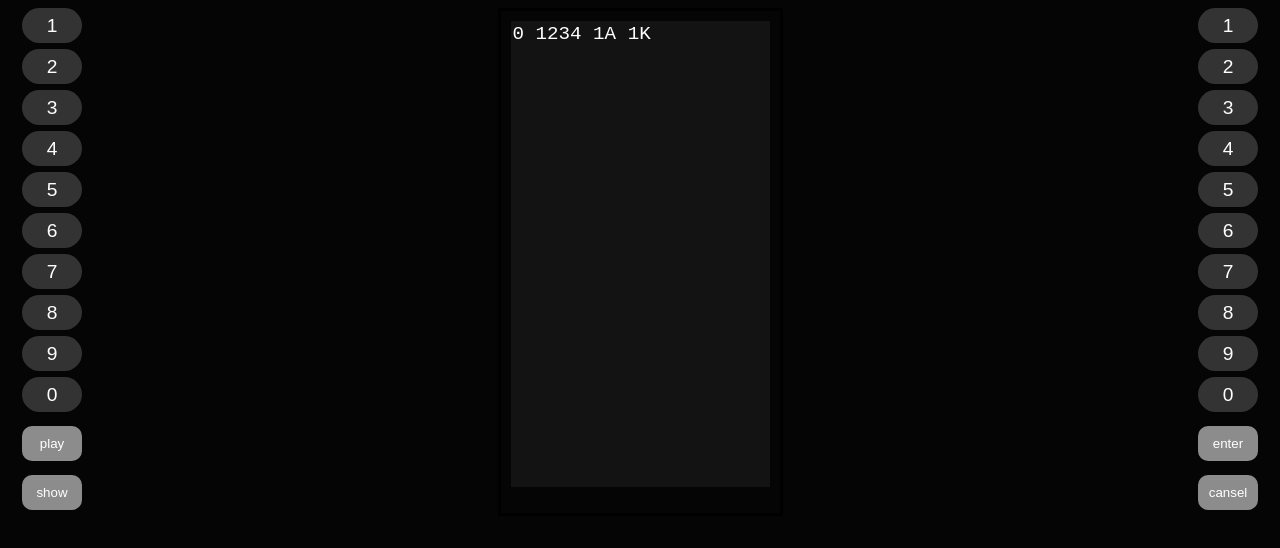
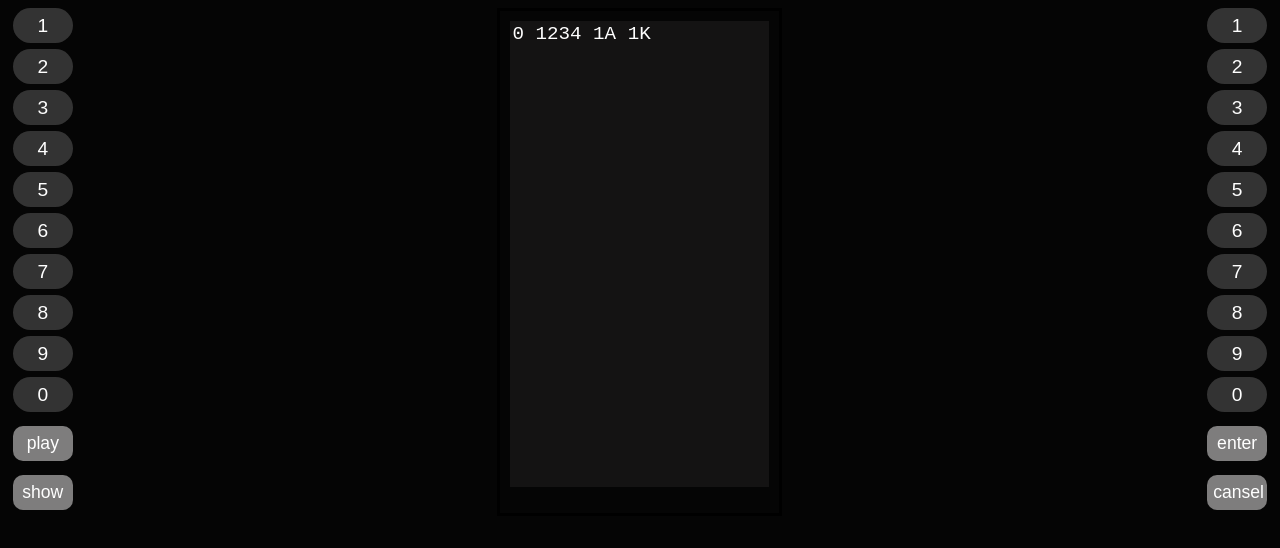
Before and after one commit to zufartech/GameForVera, a plain HTML site: page index.html in a window 1280 px wide. Drawn offline with Linux system fonts and the light colour scheme.

Commit message:
Update style.css

```diff
--- a/style.css
+++ b/style.css
@@ -13,12 +13,12 @@ html{
 
 .container {
 
-    width: 95vw;
+    width: 98vw;
     /* margin-top: 10vh; */
     display: grid;
     box-sizing: border-box;
-    /* grid-template-columns: 20% 60% 20%; */
-    grid-template-columns: 50px auto 50px;
+    /* grid-template-columns: 30% 40% 30%; */
+    grid-template-columns: 60px auto 60px;
     justify-content: space-between;
     border: none;
 }
@@ -110,7 +110,7 @@ textarea{
 }
 
 .menu {
-    background-color: #8d8c8c;
+    background-color: #7e7d7d;
     width: 60px;
     height: 35px;
     border-radius: 10px;
@@ -118,6 +118,7 @@ textarea{
     margin-bottom: 6px;
     border: none;
     color: #fff;
+    font-size: 1.1rem;
 }
 .prob {
     background-color: rgb(5, 5, 5);
```
